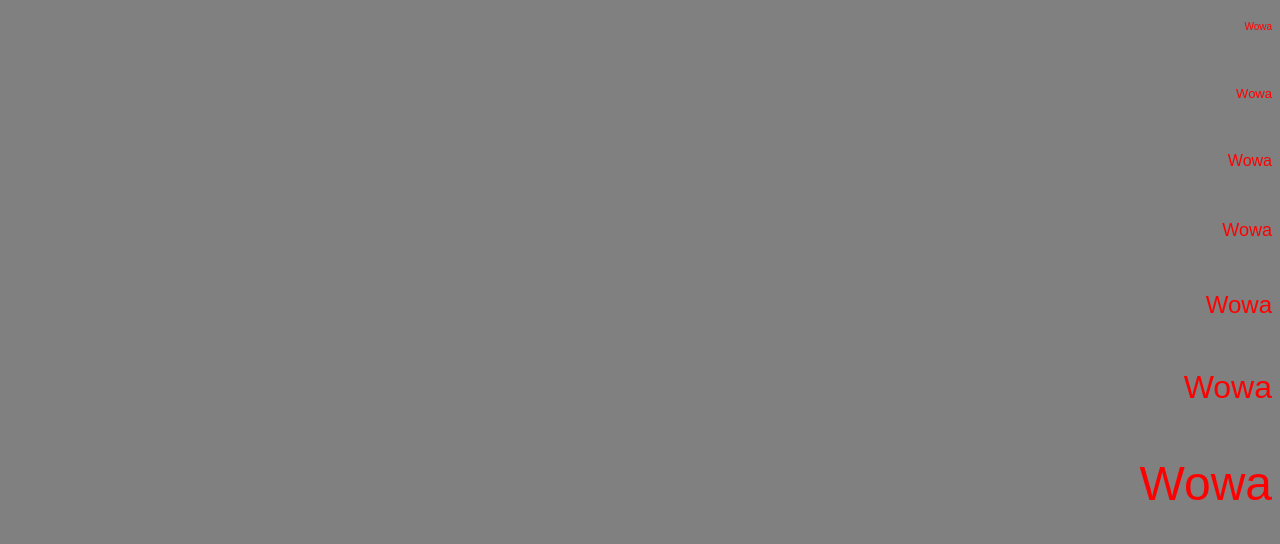
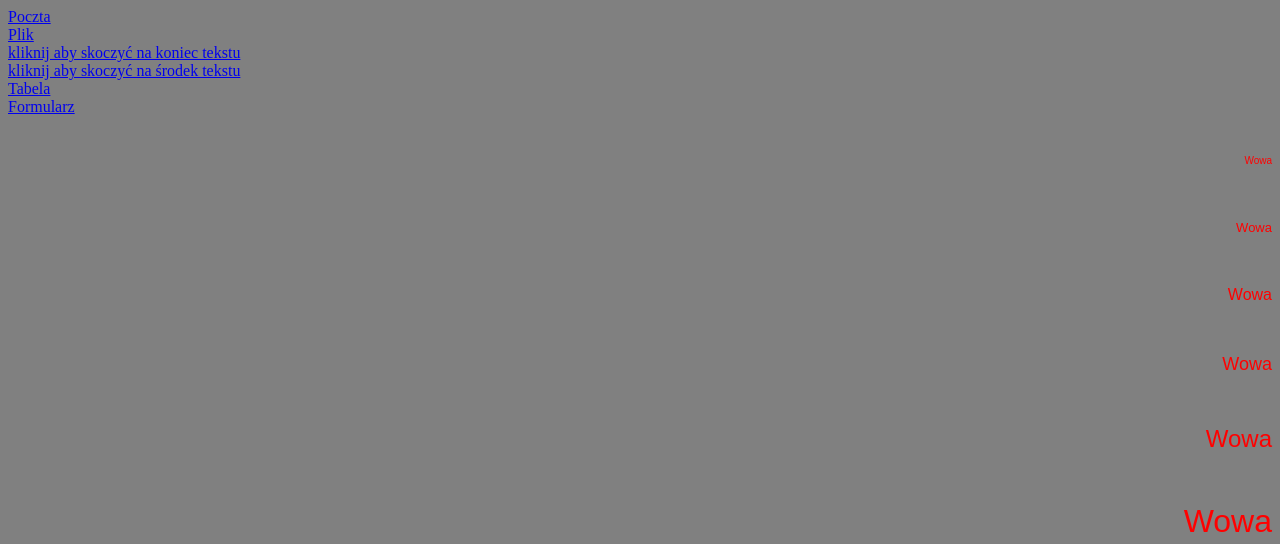
Before and after one commit to Vova23124314/cwiczenie, a plain HTML site: page index.html in a window 1280 px wide. Shown: the top 544 px of the page. Drawn offline with Linux system fonts and the light colour scheme; files whose address does not match are found by name.

Commit message:
Update index.html

```diff
--- a/index.html
+++ b/index.html
@@ -8,6 +8,14 @@
              <title> uladzimir 1p      </title>
      </head>
     <body>
+<a name="skok_poczatek"></a>
+<A HREF="poczta_sidarau.html"> Poczta </A> <br>
+<A HREF="plik_sidarau.html"> Plik </A> <br>
+<a href="#skok_koniec">kliknij aby skoczyć na koniec tekstu</a> <br>
+<a href="#skok_srodek">kliknij aby skoczyć na środek tekstu</a> <br>
+<A HREF="tabela_sidarau.html"> Tabela </A> <br>
+<A HREF="formularz_sidarau.html"> Formularz </A> <br>
+<br>
 <p align="right"> <font color="red" size="1" face="Arial"> Wowa </font> </p> <br>
 <p align="right"> <font color="red" size="2" face="Arial"> Wowa </font> </p> <br>
 <p align="right"> <font color="red" size="3" face="Arial"> Wowa </font> </p> <br>
@@ -49,7 +57,7 @@ H <sub>2</sub>SO<sub>4</sub><br>
 <legend>Baba u lekarza</legend>
 Przychodzi baba do lekarza   <br />
 a lekarz też baba
-<IMG SRC="main/nurse.gif" ALIGN=RIGHT BORDER=14 WIDTH=104
+<IMG SRC="C:\Users\1P_2\Pictures\Nurse.gif" ALIGN=RIGHT BORDER=14 WIDTH=104
 HEIGHT=104 ALT=„grafika5 sidarau”>
 <HR SIZE=6 WIDTH=50% ALIGN=RIGHT COLOR=pink>
 </fieldset>
@@ -84,7 +92,15 @@ HEIGHT=111 ALT=„grafika4 sidarau”>
 <br>
 <b>Uladzimir&nbsp;&nbsp;            Sidarau</b><br>
 Franciszek&nbsp;&nbsp;&nbsp;&nbsp;&nbsp;&nbsp;&nbsp;&nbsp;&nbsp;&nbsp; Filarski
-
+<br>
+<br>
+<a name="skok_srodek"></a>
+<A HREF="poczta_sidarau.html"> Poczta </A> <br>
+<A HREF="plik_sidarau.html"> Plik </A> <br>
+<a href="#skok_poczatek">kliknij aby skoczyć na początek tekstu</a> <br>
+<a href="#skok_koniec">kliknij aby skoczyć na koniec tekstu</a> <br>
+<A HREF="tabela_sidarau.html"> Tabela </A> <br>
+<A HREF="formularz_sidarau.html"> Formularz </A> <br>
 
 <br />
 <br><br><br>
@@ -167,6 +183,19 @@ Języki programowania
             </ol>
         </li>
 </font>
+<br>
+<a name="skok_koniec"></a>
+<A HREF="poczta_sidarau.html"> Poczta </A> <br>
+<A HREF="tabela_sidarau.html"> Tabela </A> <br>
+<A HREF="plik_sidarau.html"> Link do ściagania plików </A> <br>
+<A HREF="formularz_sidarau.html"> Formularz </A>
+
+
+<br>
+<a href="#skok_poczatek">kliknij aby skoczyć na początek tekstu</a>
+<br>
+<a href="#skok_srodek">kliknij aby skoczyć na środek tekstu</a>
+
 
 
     </body>
```
